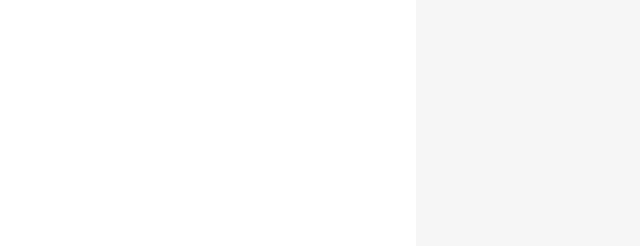
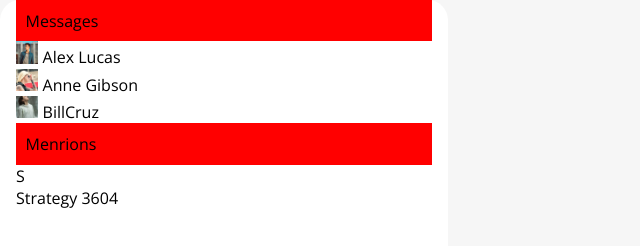
Before and after one commit to herkjohnsen/Pastel-project, a plain HTML site: page index.html in a window 1280 px wide. Shown: the whole page, without its empty margins (0-640 px from the left). Drawn offline with nearby package versions, Linux system fonts and the light colour scheme.

Commit message:
Update(scaffolding)
basic structure

```diff
--- a/index.html
+++ b/index.html
@@ -6,31 +6,41 @@
 
 </head>
 <body>
-	<div class="LeftPanel"></div>
+	<div class="LeftPanel">
 
 		<!-- Messages -->
 
-		<div class="ListHeader ListHeader__Messages"></div>
+		<div class="ListHeader ListHeader__Messages">Messages</div>
 
-		<div class="MessageList">
-			<div class="MessageList__MessageItem">
-
-			</div>
-		</div>
+		<ol class="MessageList">
+			<li class="MessageList__MessageItem">
+				<img class="MessageList__MessageItem_avatar" src="assets/DemoAvatars/Alex_Lucas.jpg">
+				<span class="MessageList__MessageItem_name">Alex Lucas</span>
+			</li>
+			<li class="MessageList__MessageItem">
+				<img class="MessageList__MessageItem_avatar" src="assets/DemoAvatars/Anne_Gibson.jpg">
+				<span class="MessageList__MessageItem_name">Anne Gibson</span>
+			</li>
+			<li class="MessageList__MessageItem">
+				<img class="MessageList__MessageItem_avatar" src="assets/DemoAvatars/Bill_Cruz.jpg">
+				<span class="MessageList__MessageItem_name">BillCruz</span>
+			</li>
+		</ol>
 
 
 		<!-- Mentions -->
 
-		<div class="ListHeader ListHeader__Mentions">
-
-		</div>
+		<div class="ListHeader ListHeader__Mentions">Menrions</div>
 
 		<!-- Community -->
 
-		<div class="CommunityList">
-			<div class="CommunityList__communityItem">
+		<div class="CommunityList"></div>
 
-			</div>
+			<div class="CommunityList__item">
+				<div Class="CommunityList__item__Circle">S</div>
+				<div Class="CommunityList__item__Name">Strategy 3604</div>
+			<div>
+
 		</div>
 
 
@@ -39,6 +49,7 @@
 		<div class="Profile">
 
 		</div>
+	</div>
 
 	<div class="RightPanel"> </div>
 </body>
--- a/sass/_main.scss
+++ b/sass/_main.scss
@@ -1,5 +1,12 @@
-html, body
-{
+@import url(https://fonts.googleapis.com/css?family=Open+Sans);
+@import '_variables';
+
+
+body{
+   font-family: 'Open Sans',serif;
+}
+
+html, body {
     width: 100%;
     height: 100%;
 
@@ -7,11 +14,15 @@ html, body
     padding: 0;
 }
 
-body
-{
+body {
     background: #f6f6f6;
-    }
+}
 
+ol, li {
+    list-style-type: none;
+    margin: 0;
+    padding: 0;
+}
 
 .LeftPanel
 {
@@ -26,4 +37,18 @@ body
     align-content: stretch; /* Extra space in Cross Axis */
 
     background: #ffffff;
+
+    padding-left: 1rem;
+    padding-right: 1rem;
+    border-radius: 1.26rem;
 }
+
+.ListHeader {
+    padding: 0.6rem;
+    background: red;
+}
+
+.MessageList__MessageItem_avatar {
+    height: 1.4rem;
+    width: 1.4rem;
+}
--- a/sass/_variables.scss
+++ b/sass/_variables.scss
@@ -0,0 +1 @@
+$border-radius: 1.2rem;
```
Also changed, not shown: assets/DemoAvatars/Alex_Lucas.jpg (added), assets/DemoAvatars/Anne_Gibson.jpg (added), assets/DemoAvatars/Bill_Cruz.jpg (added), assets/DemoAvatars/Clara_Allison.jpg (added), stylesheets/app.css, 2 other files. Lines whose indentation alone changed are shown as unchanged.
